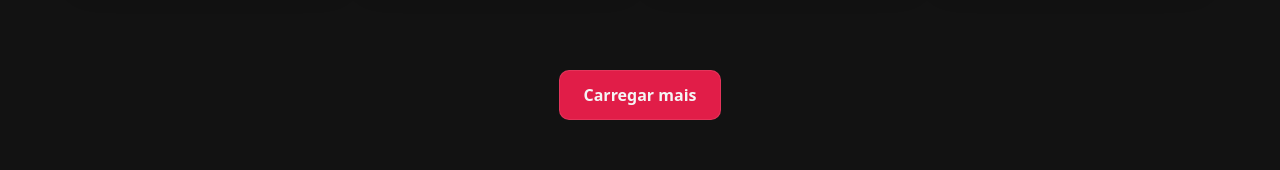
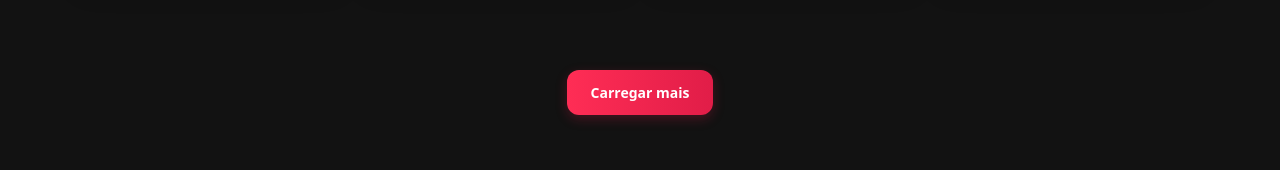
Before and after one commit to Edurb23/SpinVault, an Angular app: page / in a window 1280 px wide. Shown: the part 1389-1559 px from the top of the page. Built offline with nearby package versions, Linux system fonts and the light colour scheme; data requests are answered from the project's data file.

Commit message:
arrumando a estilização do botao

```diff
--- a/src/app/componentes/vinyls/listar-vinyl/botao-carregar-mais/botao-carregar-mais.component.css
+++ b/src/app/componentes/vinyls/listar-vinyl/botao-carregar-mais/botao-carregar-mais.component.css
@@ -1,61 +1,27 @@
 .center {
   display: flex;
   justify-content: center;
-  align-items: center;
   margin: 32px 0;
 }
 
 .btg-carregar-mais {
+  background: linear-gradient(90deg, #ff2d55, #e11d48);
+  color: white;
+  border: none;
+  border-radius: 12px;
   padding: 12px 24px;
-
-  border-radius: 10px;
-  background: #e11d48;
-  color:#f5f5f5;
-  font-size: 16px;
+  font-size: 14px;
   font-weight: 600;
   cursor: pointer;
-  transition: all 0.2s ease;
+  box-shadow: 0 4px 12px rgba(225, 29, 72, 0.25);
+  transition: 0.2s ease;
 }
 
 .btg-carregar-mais:hover {
-  transform: translateY(-2px);
-  border-color: #e11d48;
-  box-shadow: 0 4px 12px rgba(0, 0, 0, 0.12);
+  transform: translateY(-1px);
+  box-shadow: 0 6px 16px rgba(225, 29, 72, 0.35);
 }
 
 .btg-carregar-mais:active {
   transform: scale(0.98);
 }
-
-.btg-carregar-mais:disabled {
-  opacity: 0.6;
-  cursor: not-allowed;
-  transform: none;
-  box-shadow: none;
-}
-
-.mensagem-center {
-  text-align: center;
-  margin: 40px 0;
-  font-size: 18px;
-  color: #e11d48;
-}
-
-.ff-inter {
-  font-family: 'Inter', sans-serif;
-}
-
-
-.mensagem-center {
-  padding: 16px 24px;
-  border-radius: 10px;
-  display: inline-block;
-}
-
-ng-template + * .mensagem-center,
-.mensagem-center {
-  display: block;
-  margin-left: auto;
-  margin-right: auto;
-  width: fit-content;
-}
```
